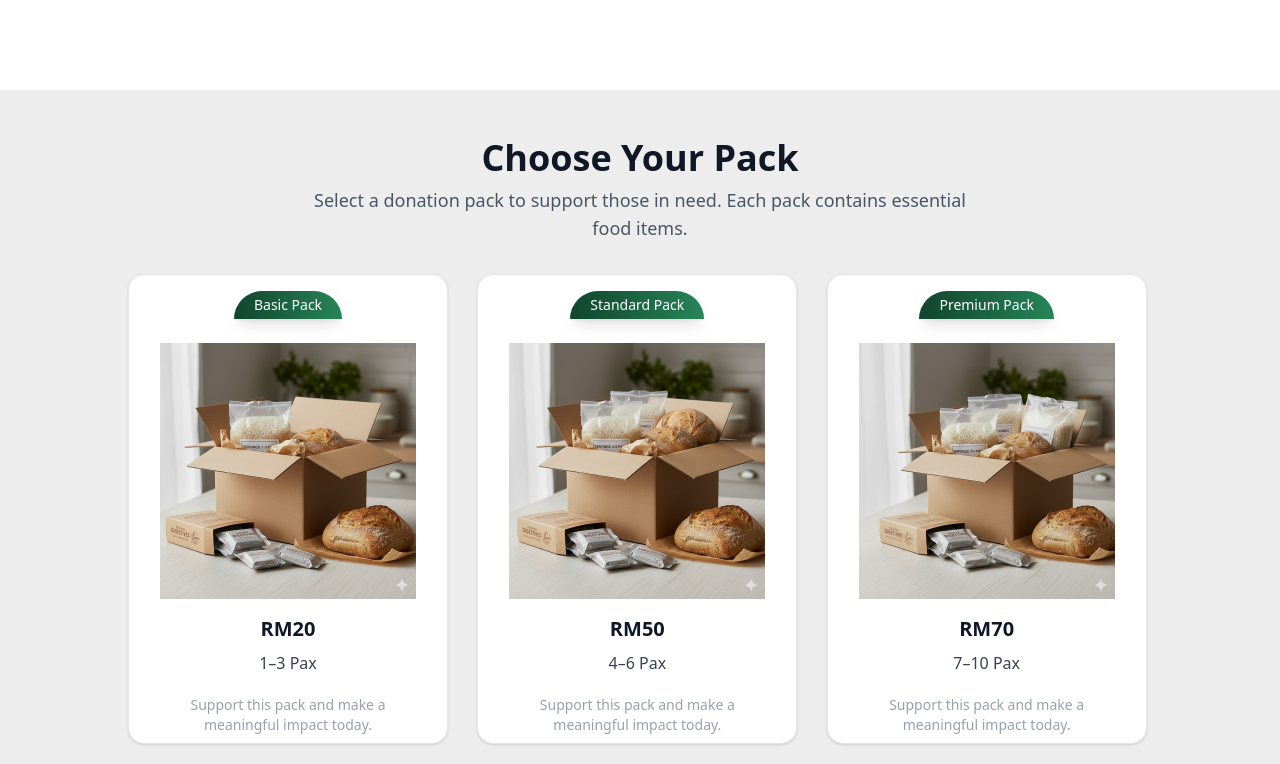
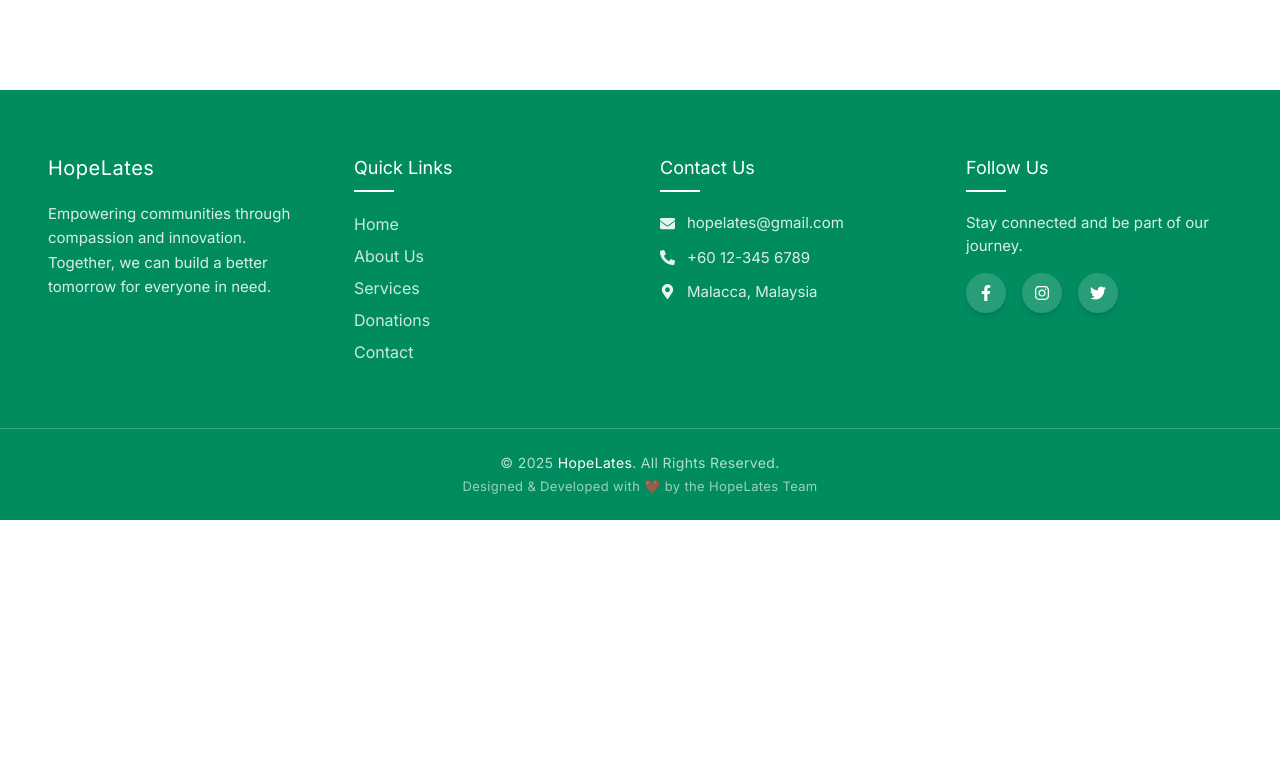
Before and after one commit to danishirwan2424/hopelates, a React (Vite) app: page /landing in a window 1280 px wide. Shown: the part 1316-2080 px from the top of the page. After the commit the page ends 1836 px from the top, so only its background shows below. Built offline with nearby package versions, Linux system fonts and the light colour scheme.

Commit message:
update landing

```diff
--- a/src/pages/LandingPage.jsx
+++ b/src/pages/LandingPage.jsx
@@ -4,13 +4,7 @@ import { motion } from "framer-motion";
 
 import Navigator from "../LandingPage_cmp/Navigator";
 import peopleImg from "../images/People.png";
-import humanityImg1 from "../images/Humanity1.png";
-import humanityImg2 from "../images/Humanity2.png";
-import humanityImg3 from "../images/Humanity3.png";
 import peopleImg2 from "../images/People2.png";
-import packA from "../images/PackA.png";
-import packB from "../images/PackB.png";
-import packC from "../images/PackC.png";
 
 function Landing() {
   const navigate = useNavigate();
@@ -84,42 +78,6 @@ function Landing() {
         </div>
       </div>
 
-      {/* PACKS SECTION */}
-      <div className="h-[800px] bg-[#EDEDED] flex flex-col items-center justify-start px-12 pt-12">
-        <h1 className="text-4xl font-bold text-gray-900 mb-2">Choose Your Pack</h1>
-        <h3 className="text-lg text-gray-600 mb-8 text-center max-w-2xl">
-          Select a donation pack to support those in need. Each pack contains essential food items.
-        </h3>
-
-        <div className="grid grid-cols-1 md:grid-cols-3 gap-6 max-w-5xl w-full">
-
-          {[
-            { img: packA, price: "RM20", pax: "1–3 Pax", package: "Basic Pack" },
-            { img: packB, price: "RM50", pax: "4–6 Pax", package: "Standard Pack" },
-            { img: packC, price: "RM70", pax: "7–10 Pax", package: "Premium Pack" },
-          ].map((pack, idx) => (
-            <div
-              key={idx}
-              className="bg-white rounded-2xl border border-gray-200 shadow-sm flex flex-col items-center gap-2 p-2 hover:shadow-lg hover:scale-105 transition-transform duration-300 overflow-hidden w-80"
-            >
-              <div className="px-5 py-1 rounded-t-full rounded-b shadow-lg bg-gradient-to-r from-[#11452E] to-[#278659] text-white text-sm font-medium mt-2">
-                {pack.package}
-              </div>
-
-              <img src={pack.img} alt="" className="w-64 h-auto object-contain mt-4" />
-
-              <h3 className="text-xl font-semibold text-gray-900 mt-2">{pack.price}</h3>
-              <h4 className="text-md font-medium text-gray-700">{pack.pax}</h4>
-
-              <p className="text-center text-gray-400 text-sm mt-3 px-4">
-                Support this pack and make a meaningful impact today.
-              </p>
-            </div>
-          ))}
-
-        </div>
-      </div>
-
     </motion.div>
   );
 }
```
